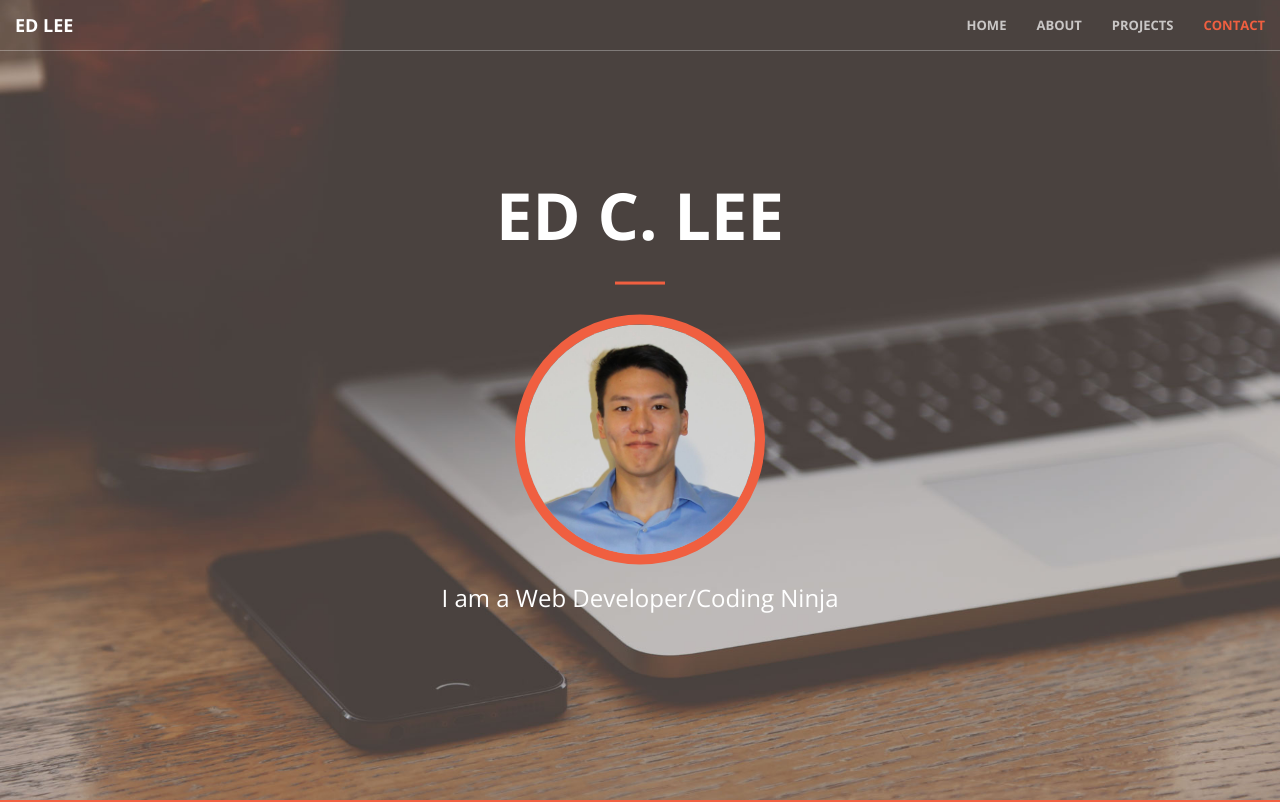
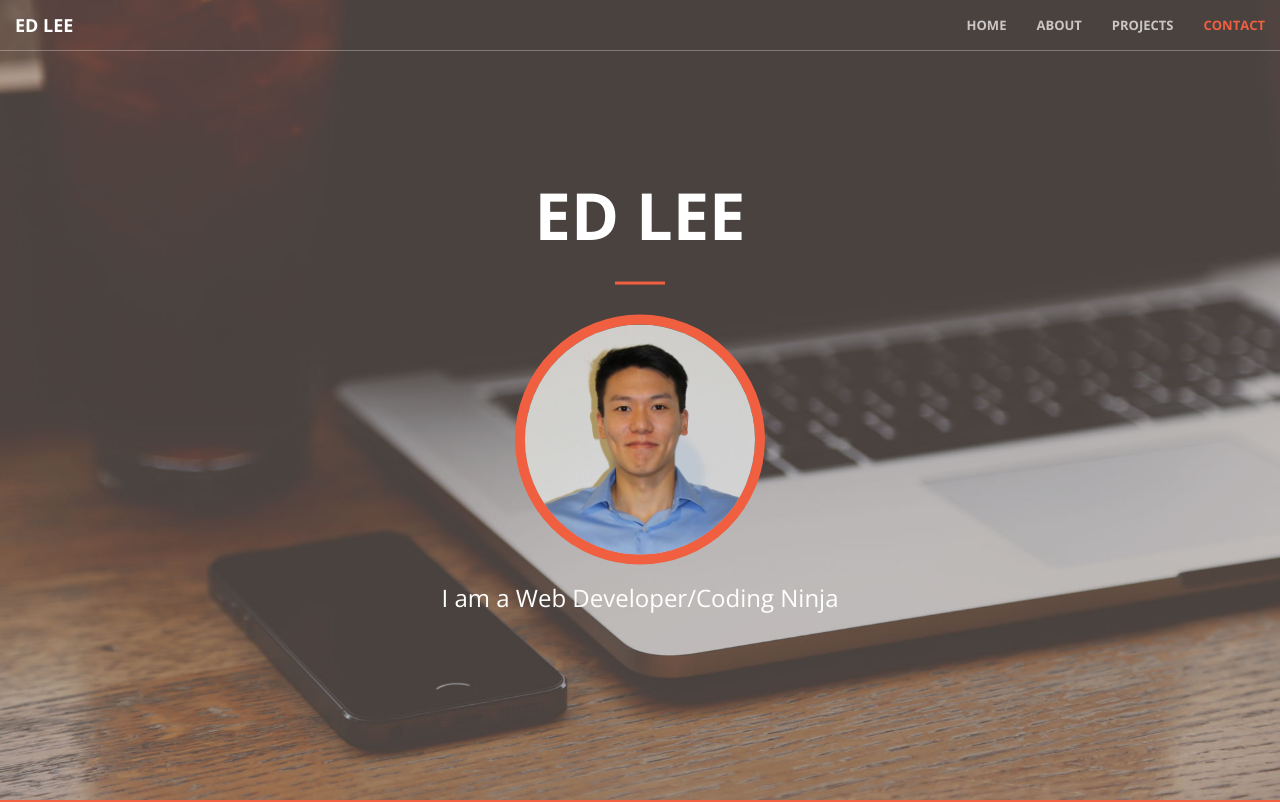
Before and after one commit to chenyu-ed-lee/personal-website, a website: page index.html in a window 1280 px wide. Shown: the top 802 px of the page. Drawn offline with nearby package versions, Linux system fonts and the light colour scheme.

Commit message:
Small change

```diff
--- a/index.html
+++ b/index.html
@@ -67,7 +67,7 @@
     <header>
         <div id="home" class="header-content">
             <div class="header-content-inner">
-                <h1>Ed C. Lee</h1>
+                <h1>Ed Lee</h1>
                 <hr>
                 <div><img src="img/me.jpg" class="circular_pic"></div>
                 <h3>I am a Web Developer/Coding Ninja</h3>
```
